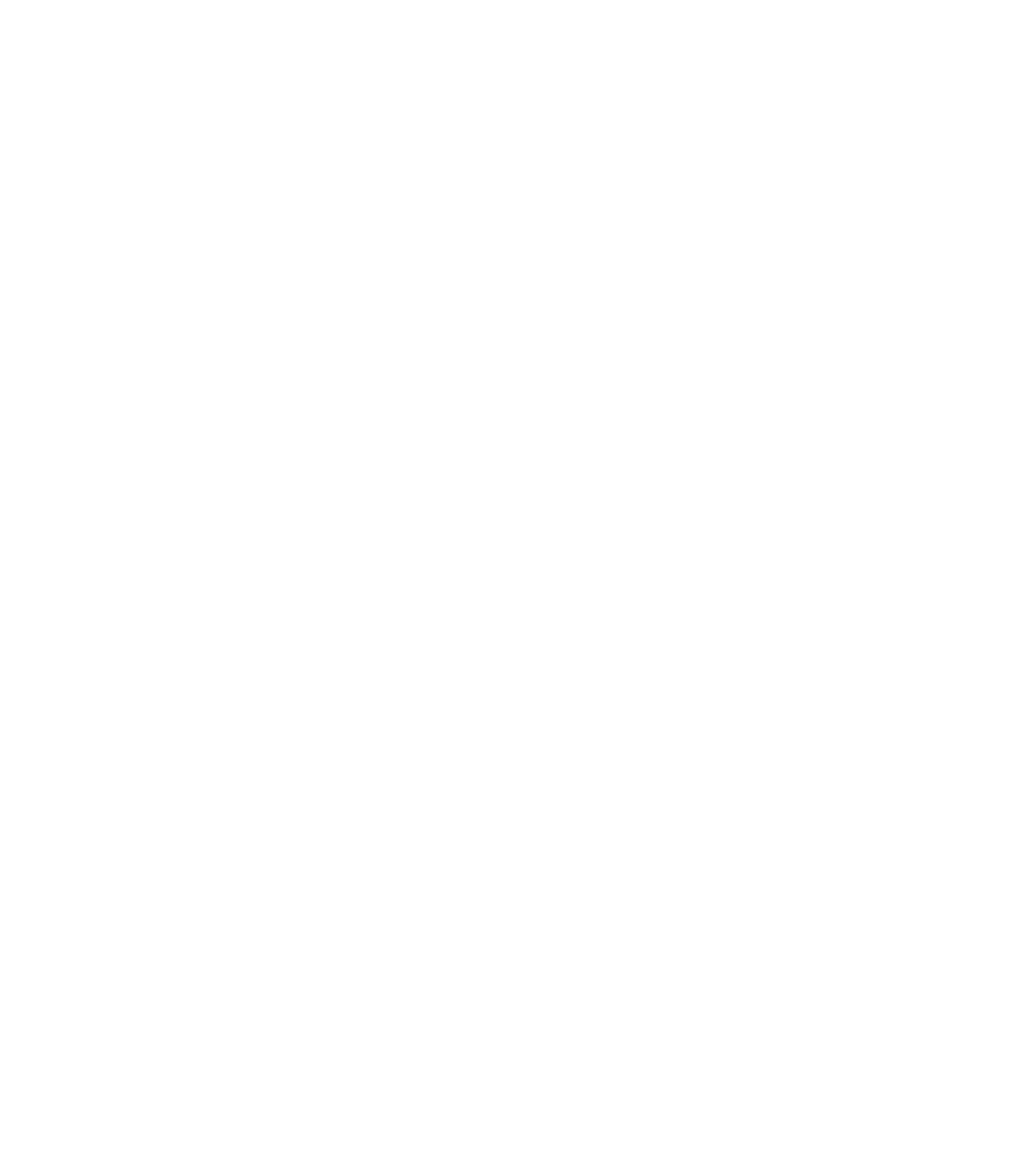
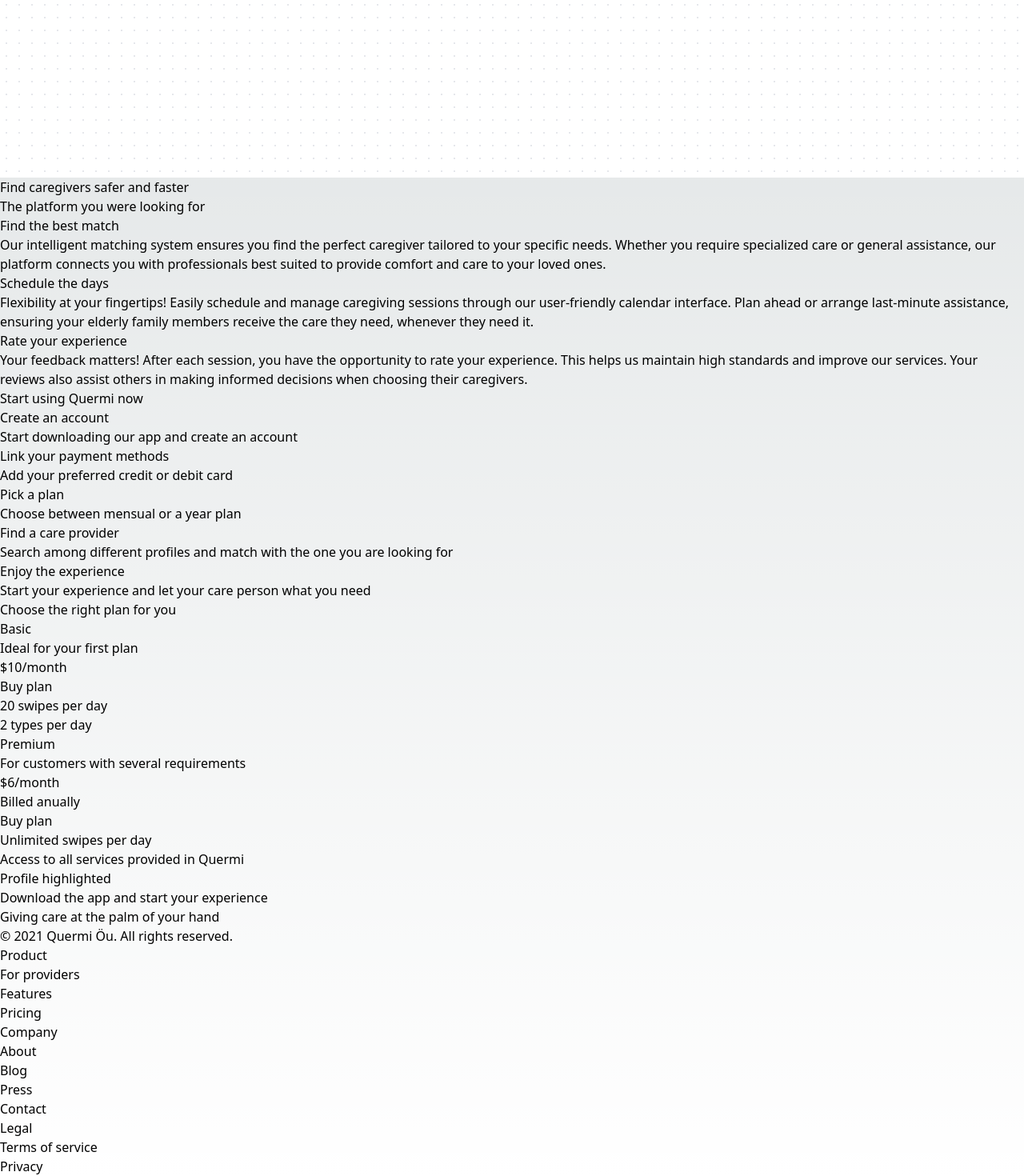
Before and after one commit to david-rivero/quermi-landing, a Next.js app: page /care in a window 1280 px wide. Before the commit this address had no page. Shown: the part 578-2048 px from the top of the page at 80% size. Before the commit the page ends 800 px from the top, so only its background shows below. Built offline with nearby package versions, Linux system fonts and the light colour scheme.

Commit message:
Implement Care page with Tailwind.

```diff
--- /dev/null
+++ b/app/care/page.tsx
@@ -0,0 +1,152 @@
+import React from 'react';
+
+const CarePage: React.FC = () => {
+  return (
+    <>
+      <div id="hero" className="hero inset-0 -z-10 h-screen w-screen bg-white bg-[radial-gradient(#e5e7eb_1px,transparent_1px)] [background-size:16px_16px]">
+        <div className="header">
+          <div className="header__icon"></div>
+          <div className="header__menu">
+            <ul className="flex">
+              <li>Features</li>
+              <li>Steps</li>
+              <li>Pricing</li>
+              <li>Contact</li>
+            </ul>
+          </div>
+          <div className="header__cta">
+            <button>Start using</button>
+          </div>
+        </div>
+        <div className="hero-content">
+          <div className="hero-content__left">
+            <h1>Caring at the palm of your hand</h1>
+            <p>Install Quermi in your phone and start taking care of the people you love most</p>
+          </div>
+          <div className="hero-content__right"></div>
+        </div>
+      </div>
+      <section>
+        <div id="feature">
+          <div>
+            <p>Find caregivers safer and faster</p>
+            <h2>The platform you were looking for</h2>
+          </div>
+          <div>
+            <div>
+              <p>Find the best match</p>
+              <p>Our intelligent matching system ensures you find the perfect caregiver tailored to your specific
+                needs. Whether you require specialized care or general assistance, our platform connects you with professionals
+                best suited to provide comfort and care to your loved ones.</p>
+            </div>
+            <div>
+              <p>Schedule the days</p>
+              <p>Flexibility at your fingertips! Easily schedule and manage caregiving sessions through our user-friendly calendar interface.
+                Plan ahead or arrange last-minute assistance, ensuring your elderly family members receive the care they need, whenever they need it.</p>
+            </div>
+            <div>
+              <p>Rate your experience</p>
+              <p>Your feedback matters! After each session, you have the opportunity to rate your experience.
+                This helps us maintain high standards and improve our services. Your reviews also assist others in making informed decisions when choosing their caregivers.</p>
+            </div>
+          </div>
+        </div>
+        <div id="steps">
+          <h2>Start using Quermi now</h2>
+          <div>
+            <div>
+              <p>Create an account</p>
+              <p>Start downloading our app and create an account</p>
+            </div>
+            <div>
+              <p>Link your payment methods</p>
+              <p>Add your preferred credit or debit card</p>
+            </div>
+            <div>
+              <p>Pick a plan</p>
+              <p>Choose between mensual or a year plan</p>
+            </div>
+            <div>
+              <p>Find a care provider</p>
+              <p>Search among different profiles and match with the one you are looking for</p>
+            </div>
+            <div>
+              <p>Enjoy the experience</p>
+              <p>Start your experience and let your care person what you need</p>
+            </div>
+          </div>
+          <div></div>
+        </div>
+        <div id="pricing">
+          <h2>Choose the right plan for you</h2>
+          <div>
+            <div>
+              <p>Basic</p>
+              <p>Ideal for your first plan</p>
+              <p>$10/month</p>
+              <button>Buy plan</button>
+              <div>
+                <ul>
+                  <li>20 swipes per day</li>
+                  <li>2 types per day</li>
+                </ul>
+              </div>
+            </div>
+            <div>
+              <p>Premium</p>
+              <p>For customers with several requirements</p>
+              <p>$6/month</p>
+              <p>Billed anually</p>
+              <button>Buy plan</button>
+              <div>
+                <ul>
+                  <li>Unlimited swipes per day</li>
+                  <li>Access to all services provided in Quermi</li>
+                  <li>Profile highlighted</li>
+                </ul>
+              </div>
+            </div>
+          </div>
+        </div>
+        <div id="cta">
+          <h2>Download the app and start your experience</h2>
+          <div></div>
+        </div>
+      </section>
+      <footer>
+        <div className="footer-left">
+          <span>Giving care at the palm of your hand</span>
+          <p>© 2021 Quermi Öu. All rights reserved.</p>
+        </div>
+        <div className="footer-right">
+          <div>
+            <p>Product</p>
+            <ul>
+              <li>For providers</li>
+              <li>Features</li>
+              <li>Pricing</li>
+            </ul>
+          </div>
+          <div>
+          <p>Company</p>
+            <ul>
+              <li>About</li>
+              <li>Blog</li>
+              <li>Press</li>
+              <li>Contact</li>
+            </ul>
+          </div>
+          <div>
+          <p>Legal</p>
+            <ul>
+              <li>Terms of service</li>
+              <li>Privacy</li>
+            </ul>
+          </div>
+        </div>
+      </footer>
+    </>
+  );
+}
+
+export default CarePage;
--- /dev/null
+++ b/app/layout.tsx
@@ -0,0 +1,12 @@
+import '@/styles/globals.css';
+import React from 'react';
+
+export default function AppLayout({ children }: Readonly<{ children: React.ReactNode; }>) {
+  return (
+    <html lang='en'>
+      <body>
+        { children }
+      </body>
+    </html>
+  );
+}
--- a/styles/globals.css
+++ b/styles/globals.css
@@ -1,3 +1,7 @@
+@tailwind base;
+@tailwind components;
+@tailwind utilities;
+
 :root {
   --max-width: 1100px;
   --border-radius: 12px;
```
